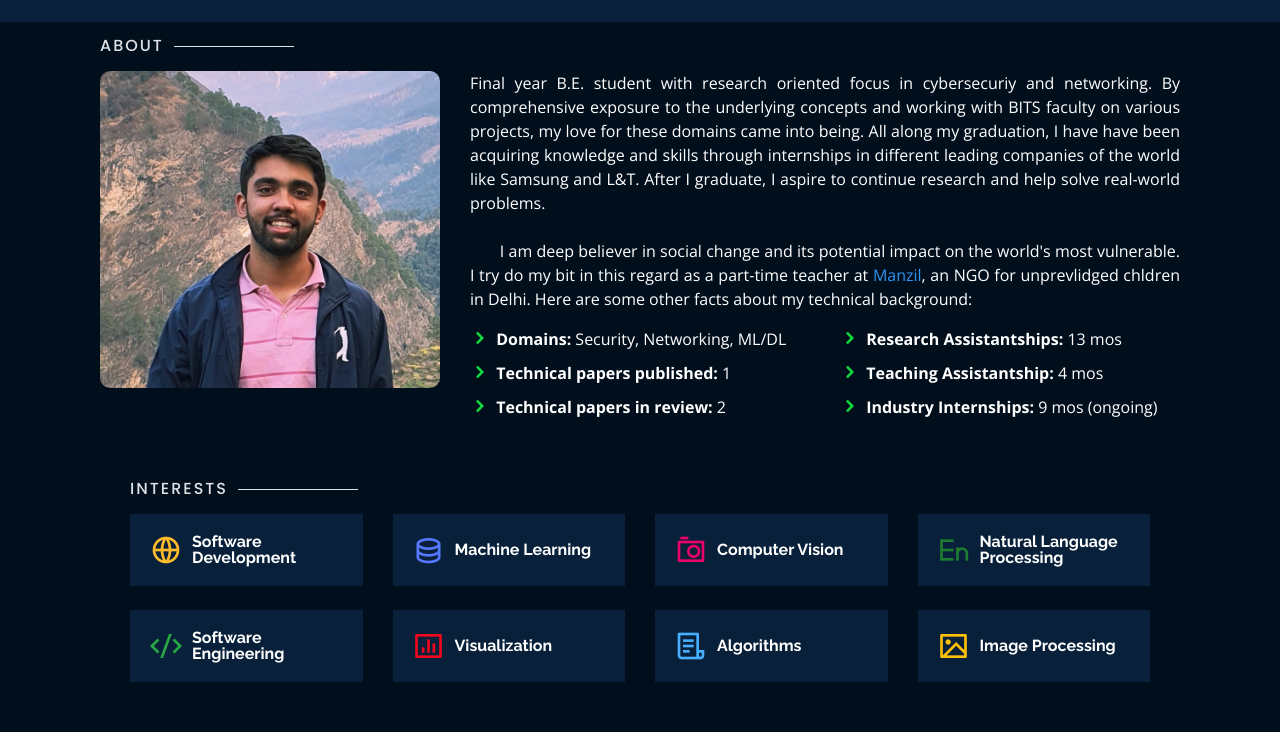
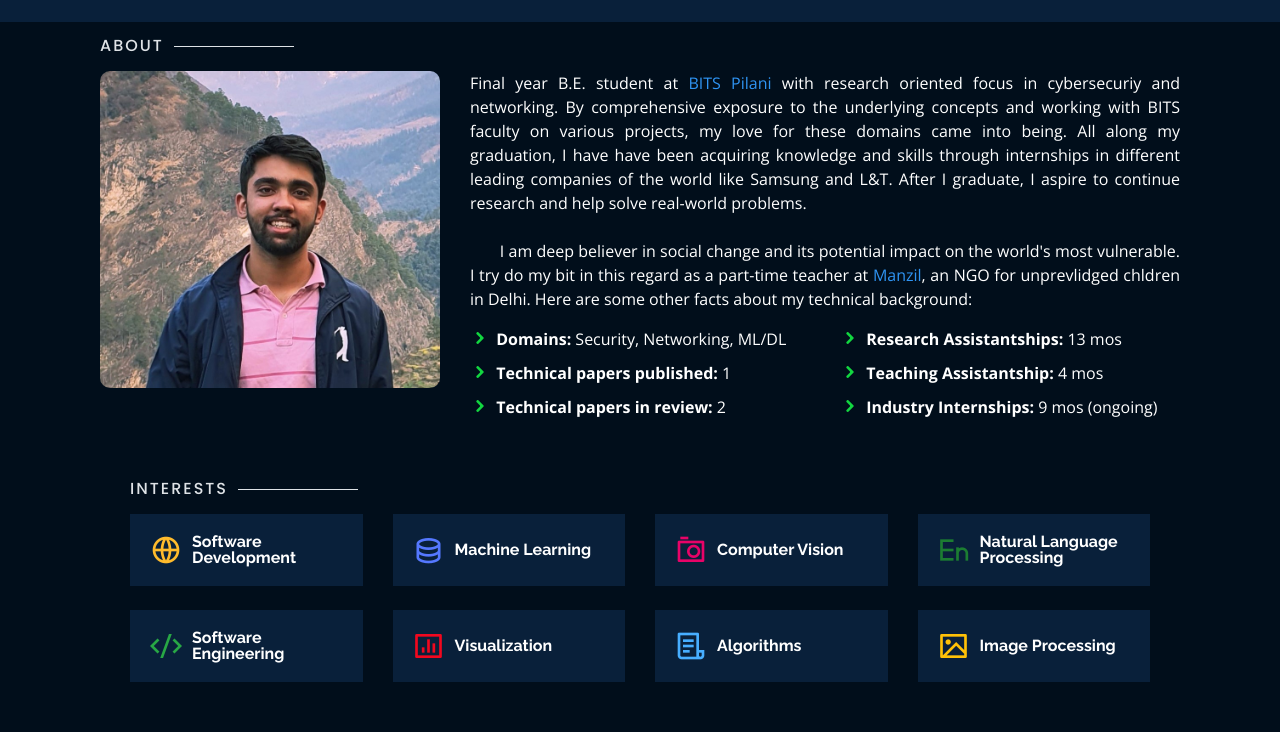
Before and after one commit to yuvraj-malhi/yuvraj-malhi.github.io, a plain HTML site: page index.html in a window 1280 px wide. Both pictures are taken after a click on the link "About". Shown: the part 68-810 px from the top of the page. Drawn offline with nearby package versions, Linux system fonts and the light colour scheme.

Commit message:
Written home page

```diff
--- a/index.html
+++ b/index.html
@@ -106,7 +106,9 @@
           <img src="assets/img/profile.jpeg" style="border-radius: 10px;" class="img-fluid" alt="">
         </div>
         <div class="col-lg-8 pt-4 pt-lg-0 content" data-aos="fade-left" style="text-align: justify;">
-          <p>Final year B.E. student with research oriented focus in cybersecuriy and networking. By comprehensive exposure
+          <p>Final year B.E. student at
+            <a href="https://www.bits-pilani.ac.in/" title="Visit Manzil"  style = "color:#2f94f3;" target="_blank">
+            BITS Pilani</a> with research oriented focus in cybersecuriy and networking. By comprehensive exposure
             to the underlying concepts and working with BITS faculty on various projects, my love for these domains came into being.
             All along my graduation, I have have been acquiring knowledge and skills through internships
             in different leading companies of the world like Samsung and L&T.
```
